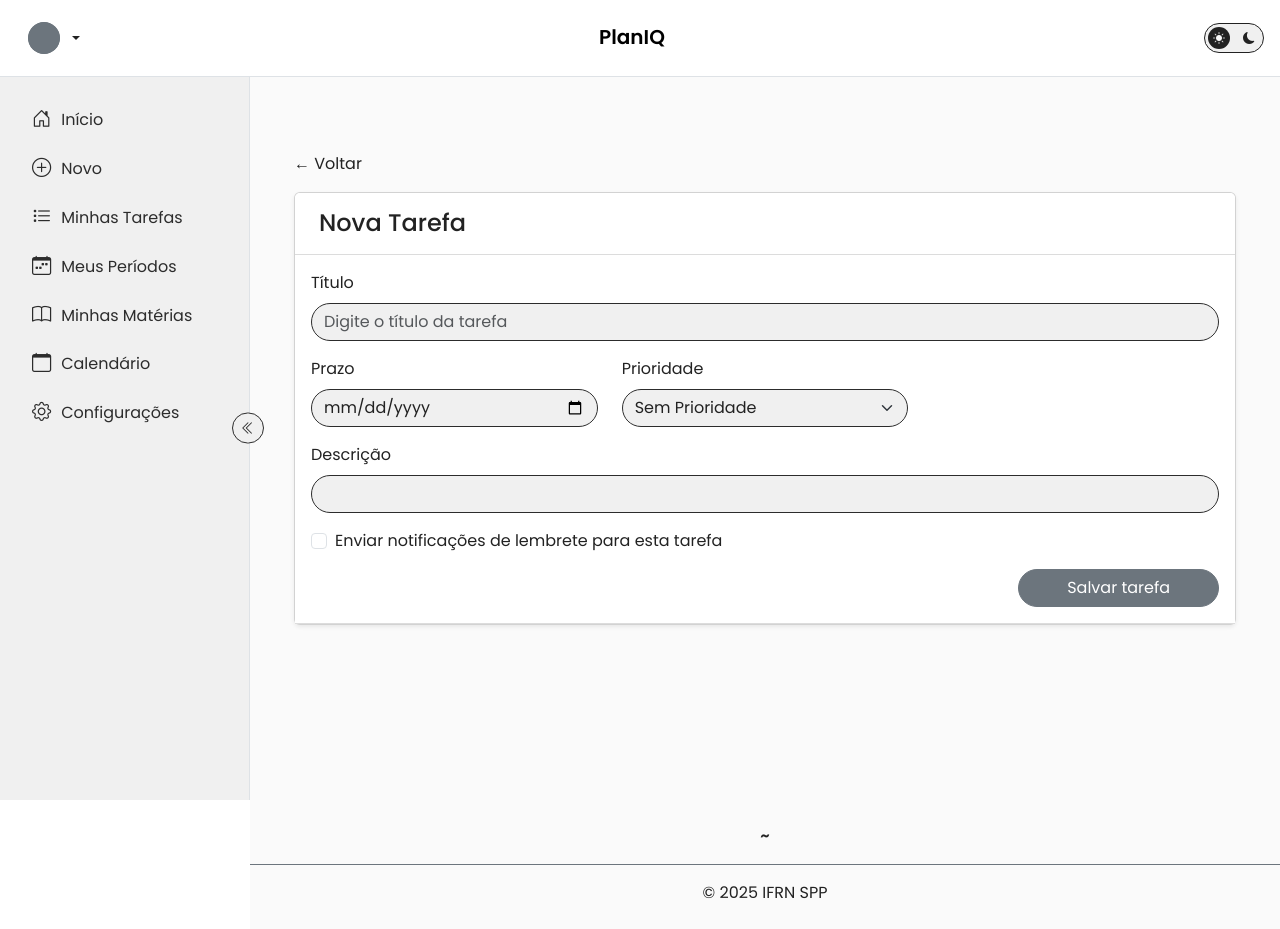
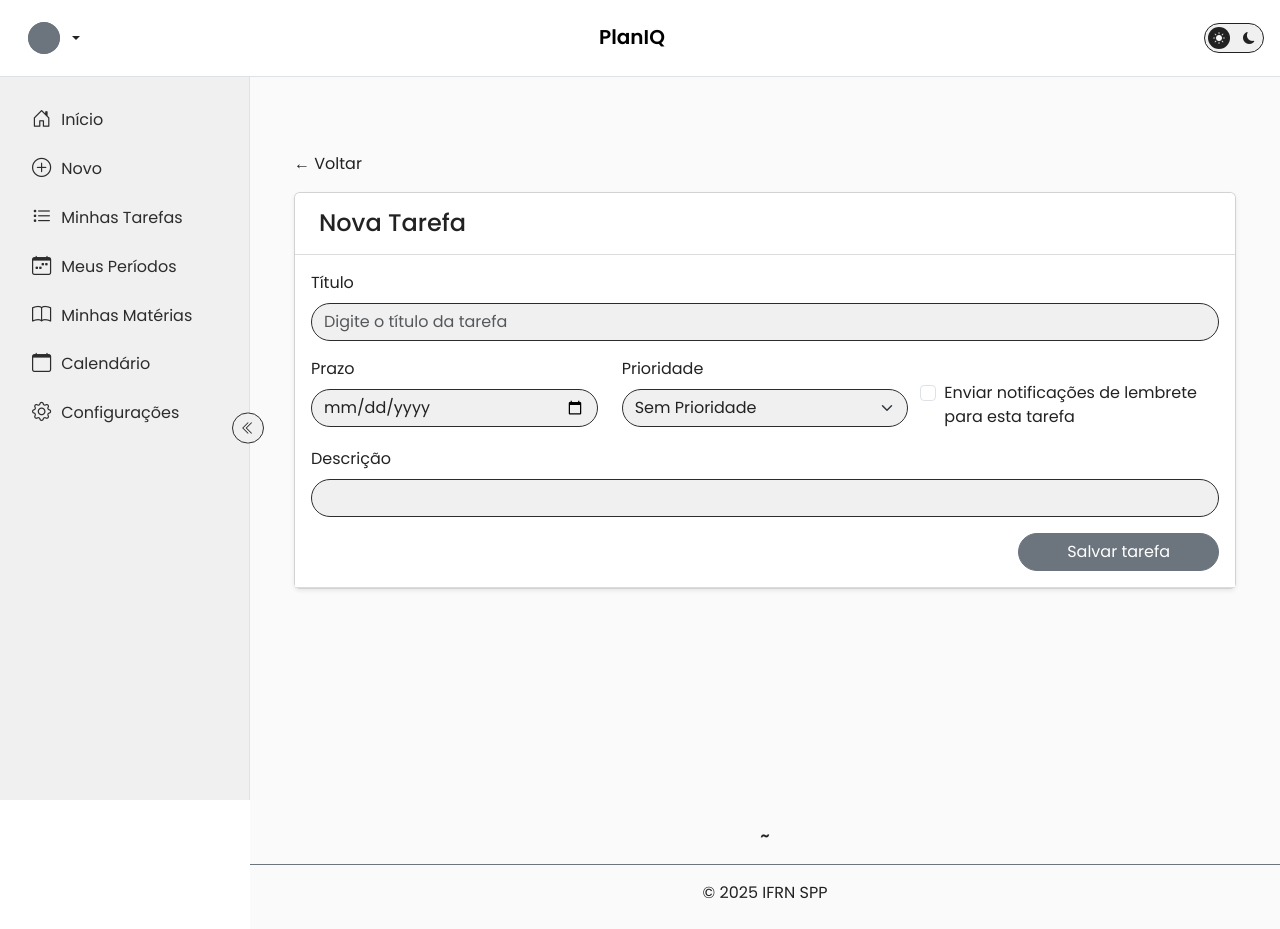
Before and after one commit to saramonalisa/planIQ, a Django app: page /tarefas/novo/ in a window 1280 px wide. Run offline with Django 5.2, Linux system fonts and the light colour scheme; the visitor is signed in with stand-in values (Sample User, id 1); some libraries are stand-ins or nearby versions.

Commit message:
mudando posição do checkbox de notificações no form de tarefa

```diff
--- a/templates/tarefas/nova_tarefa.html
+++ b/templates/tarefas/nova_tarefa.html
@@ -40,6 +40,16 @@
                             <div class="text-danger small">{{ form.prioridade.errors.0 }}</div>
                         {% endif %}
                     </div>
+
+                    <div class="col-md-4 form-check mt-4">
+                    {{ form.notificacoes|add_class:"form-check-input" }}
+                    <label class="form-check-label" for="{{ form.notificacoes.id_for_label }}">
+                        Enviar notificações de lembrete para esta tarefa
+                    </label>
+                    {% if form.notificacoes.errors %}
+                        <div class="text-danger small">{{ form.notificacoes.errors.0 }}</div>
+                    {% endif %}
+                    </div>
                 </div>
 
                 <div class="mb-3">
@@ -47,16 +57,6 @@
                     {{ form.descricao|add_class:"form-control" }}
                     {% if form.descricao.errors %}
                         <div class="text-danger small">{{ form.descricao.errors.0 }}</div>
-                    {% endif %}
-                </div>
-
-                <div class="mb-3 form-check">
-                    {{ form.notificacoes|add_class:"form-check-input" }}
-                    <label class="form-check-label" for="{{ form.notificacoes.id_for_label }}">
-                        Enviar notificações de lembrete para esta tarefa
-                    </label>
-                    {% if form.notificacoes.errors %}
-                        <div class="text-danger small">{{ form.notificacoes.errors.0 }}</div>
                     {% endif %}
                 </div>
 
```
